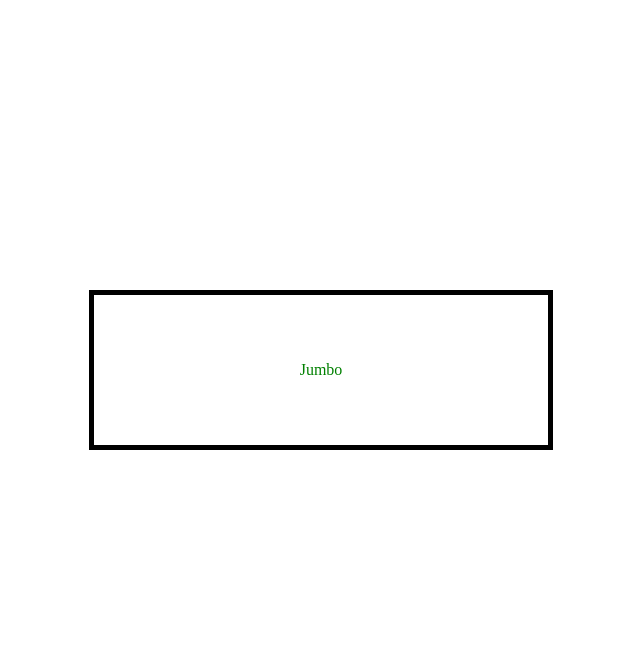
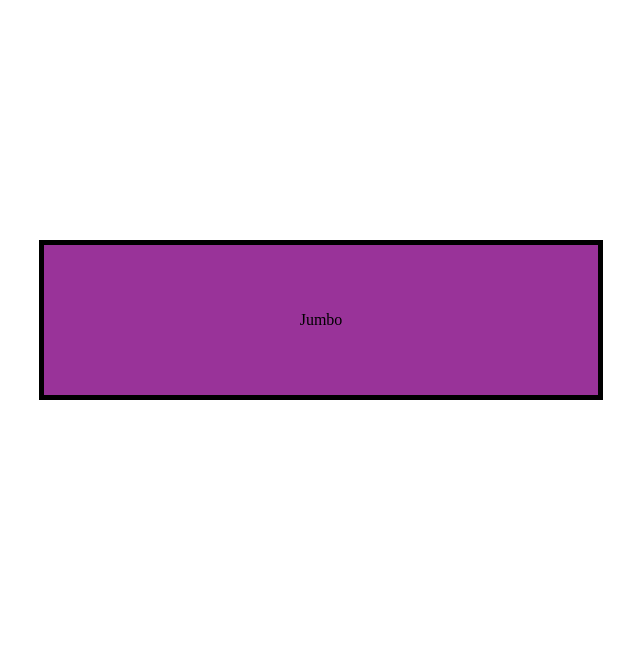
Before and after one commit to DanielKiernan/OldnOutdated, a PHP site: page / in a window 1280 px wide. Shown: the part 660-1309 px from the top of the page, without its empty margins (319-959 px from the left). After the commit the page ends 1060 px from the top, so only its background shows below. Run offline with PHP 8.4, Linux system fonts and the light colour scheme.

Commit message:
Update mystyle.css

```diff
--- a/mystyle.css
+++ b/mystyle.css
@@ -22,7 +22,7 @@ div.Paragraph {
 
 	@keyframes Box {
 		0% {background-color:red; border: 5px solid yellow; left:0px; top:0px;}
-    		25% {background-color:yellow; border: 5px solid blue; left:200px; top:200px;}
+    		25% {background-color:yellow; border: 5px solid blue; left:200px; top:0px;}
 		50% {background-color:blue; border: 5px solid green; left:200px; top:200px;}
     		75% {background-color:green; border: 5px solid red; left:0px; top:200px;}
     		100% {background-color:red; border: 5px solid black; left:0px; top:0px;}
@@ -31,11 +31,12 @@ div.Paragraph {
 	div.Box {
 		position: relative;
 		padding: 50px;
-		margin: 400px;
-		color: green;
+		margin: 350px;
+		color: black;
+		background-color: 993399;
 		border: 5px solid black;
 		text-align: center;
 		animation-name: Box;
-		animation-duration: 5s;
+		animation-duration: 2s;
+		animation-iteration-count: 3;
 	}
-	/*comment*/
```
